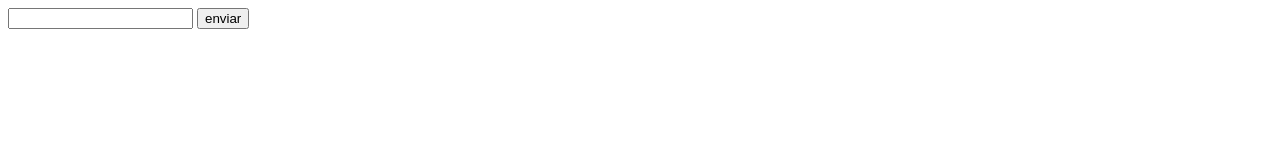
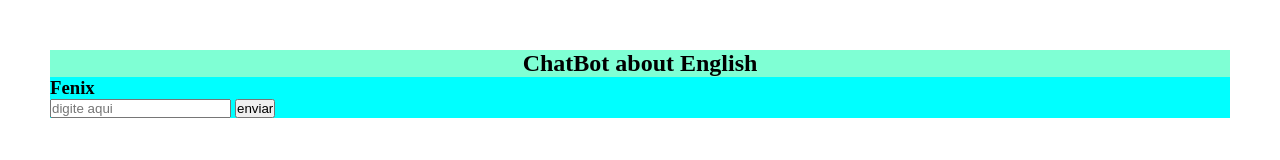
Before and after one commit to dudlves/chatbot, a plain HTML site: page index.html in a window 1280 px wide. Drawn offline with Linux system fonts and the light colour scheme.

Commit message:
two commit

```diff
--- a/Assets/css/index.css
+++ b/Assets/css/index.css
@@ -1,3 +1,17 @@
-#id {
+*{
+    margin: 0;
+    padding:0;
 
 }
+#main{
+    background-color: aqua;
+    margin: 50px;
+}
+#main > h2 {
+    background-color: aquamarine;
+    text-align: center;
+}
+
+.input{
+    justify-content: flex-end;
+}
--- /dev/null
+++ b/Assets/database/database.js
@@ -0,0 +1,3 @@
+const questions = [
+
+]
--- a/index.html
+++ b/index.html
@@ -1,16 +1,33 @@
 <!DOCTYPE html>
 <html lang="en">
+
 <head>
     <meta charset="UTF-8">
     <meta http-equiv="X-UA-Compatible" content="IE=edge">
     <meta name="viewport" content="width=device-width, initial-scale=1.0">
     <title>Projeto-English</title>
+    <link rel="stylesheet" href="/Assets/css/index.css" type="text/css">
 </head>
-<body>
-    <main >
-        <input id="id" type="text">
-        <button>enviar</button>
 
-    </main>
+<body onload="iniciar()">
+    <div id="main">
+        <h2>ChatBot about English</h2>
+        <div id="mensagem">
+            <div id="robo">
+                <div id="bot">
+                    <h3>Fenix</h3>
+                </div>
+            </div>
+        </div>
+        <div class="input">
+            <input id="msgenviar" type="text" placeholder="digite aqui">
+            <button class="send" id="replay">enviar</button>
+
+        </div>
+    </div>
+
+
 </body>
+<script type="text/javascript" src="./Assets/js/index.js"></script>
+
 </html>
```
